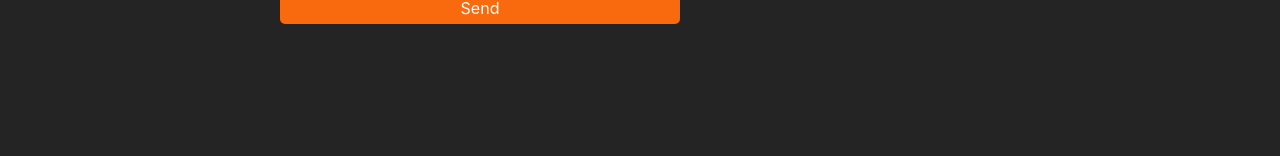
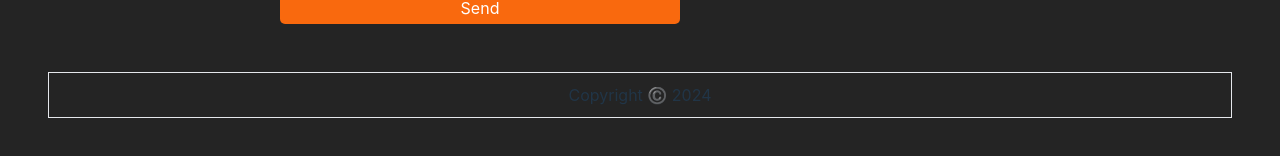
Before and after one commit to Qasem-moh/Qasem, a React (Vite) app: page / in a window 1280 px wide. Shown: the part 2050-2206 px from the top of the page. Before the commit the page ends 2074 px from the top, so only its background shows below. Built offline with nearby package versions, Linux system fonts and the light colour scheme.

Commit message:
portfolio

```diff
--- a/src/App.jsx
+++ b/src/App.jsx
@@ -4,6 +4,7 @@ import Home from "./Components/Home.jsx";
 import About from "./Components/About.jsx";
 import Projects from "./Components/Projects.jsx";
 import Contact from "./Components/Contact.jsx";
+import Footer from "./Components/Footer.jsx";
 
 
 function App() {
@@ -14,6 +15,7 @@ function App() {
           <Home/>
           <Projects/>
           <Contact/>
+          <Footer/>
           {/*<BrowserRouter>*/}
           {/*    <Routes>*/}
           {/*        <Route path="/" element={<Home/>}/>*/}
--- /dev/null
+++ b/src/Components/Footer.jsx
@@ -0,0 +1,16 @@
+
+
+function Footer() {
+    return (
+        <div className="container-fluid h-auto m-12 p-2.5 border border-gray-200 flex justify-around items-center">
+
+            <h3>
+               Copyright ©️ 2024
+            </h3>
+
+
+        </div>
+    );
+}
+
+export default Footer;
```
